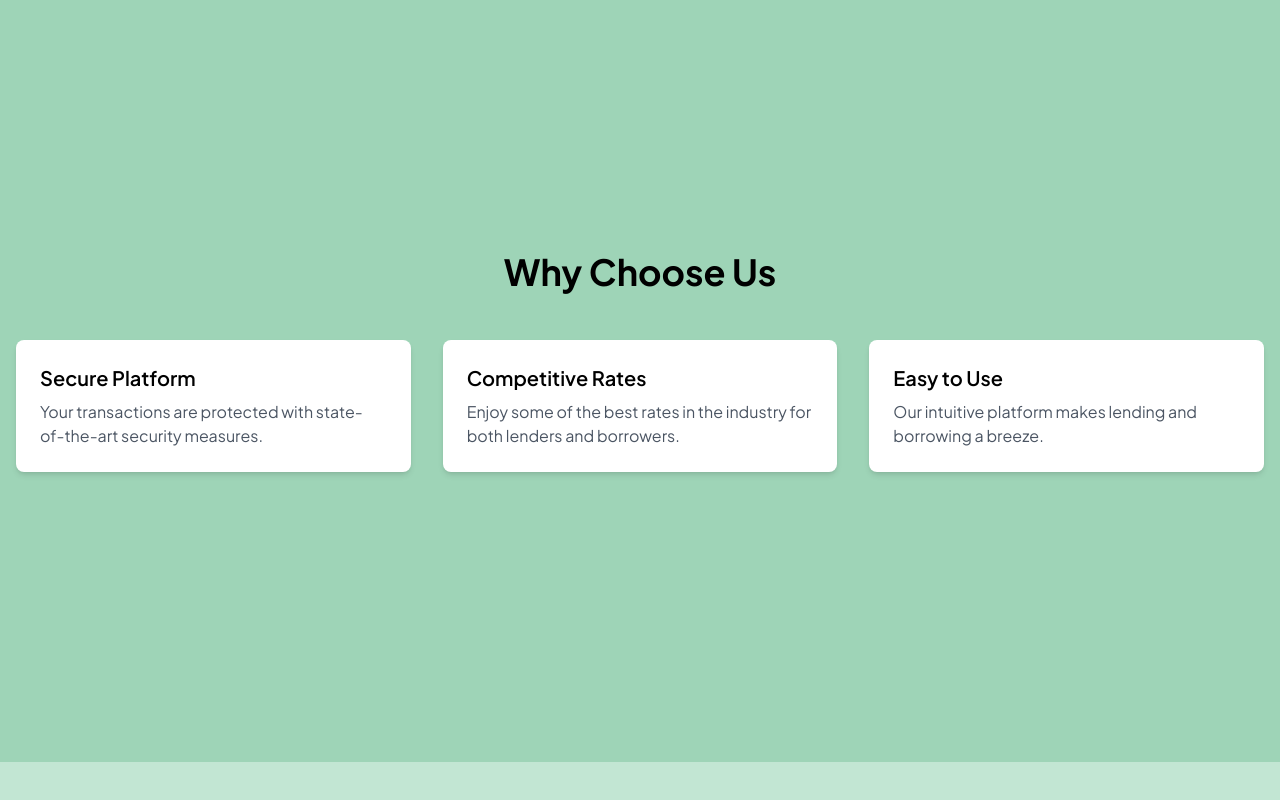
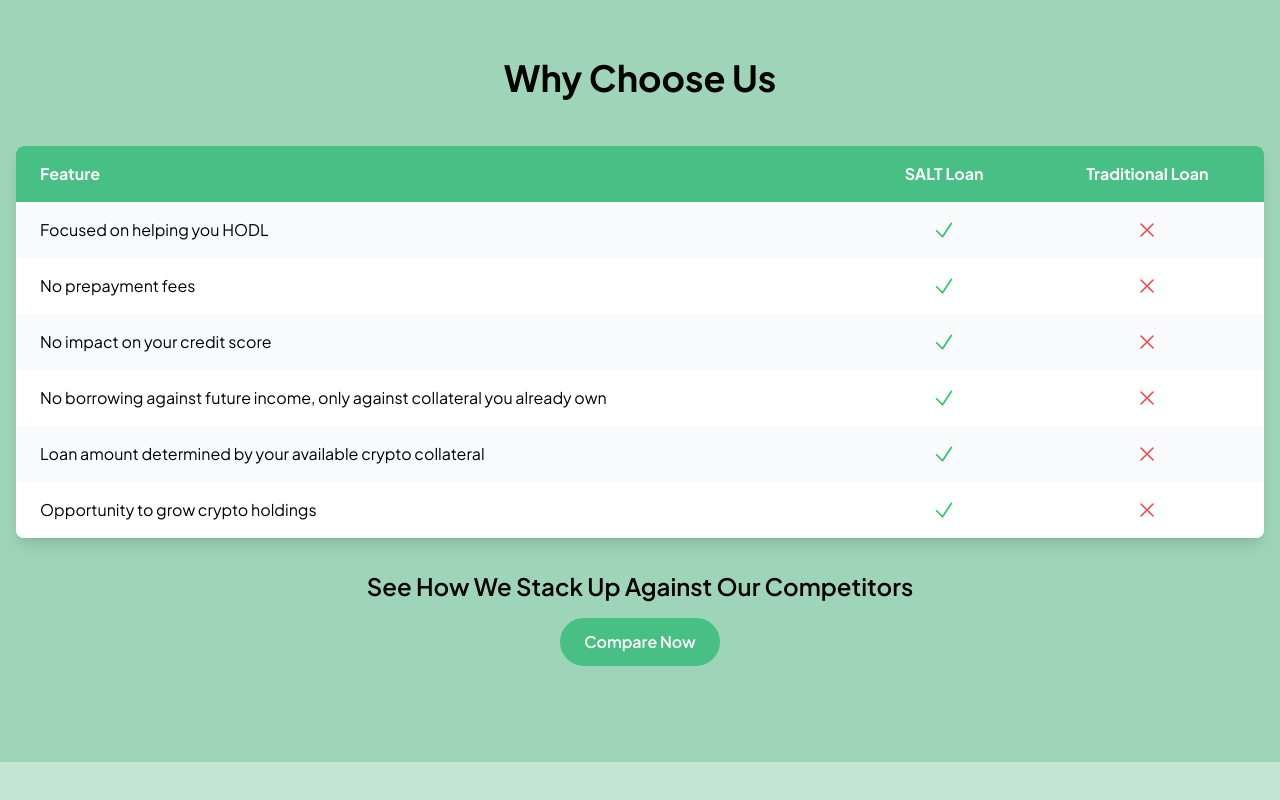
Before and after one commit to veermshah/MicroVault, a React (Vite) app in the folder frontend/: page / in a window 1280 px wide. Shown: the part 1712-2512 px from the top of the page. Built offline with nearby package versions, Linux system fonts and the light colour scheme; the HTML template or start-up script is replaced by a standard one.

Commit message:
whychooseus chart

```diff
--- a/frontend/package.json
+++ b/frontend/package.json
@@ -10,6 +10,9 @@
     "preview": "vite preview"
   },
   "dependencies": {
+    "@heroicons/react": "^2.1.5",
+    "install": "^0.13.0",
+    "npm": "^10.9.0",
     "react": "^18.3.1",
     "react-dom": "^18.3.1",
     "react-router-dom": "^6.27.0"
--- a/frontend/src/components/whyChooseUs.jsx
+++ b/frontend/src/components/whyChooseUs.jsx
@@ -1,21 +1,59 @@
 import React from 'react';
+import { CheckIcon, XMarkIcon } from '@heroicons/react/24/solid';
 
 const WhyChooseUs = () => {
+  const comparisonData = [
+    { feature: "Focused on helping you HODL", us: true, traditional: false },
+    { feature: "No prepayment fees", us: true, traditional: false },
+    { feature: "No impact on your credit score", us: true, traditional: false },
+    { feature: "No borrowing against future income, only against collateral you already own", us: true, traditional: false },
+    { feature: "Loan amount determined by your available crypto collateral", us: true, traditional: false },
+    { feature: "Opportunity to grow crypto holdings", us: true, traditional: false },
+  ];
+
   return (
-    <section className="bg-[#9ed4b7] min-h-screen flex items-center">
+    <section className="bg-[#9ed4b7] min-h-screen flex items-center py-16">
       <div className="container mx-auto px-4">
         <h2 className="text-4xl font-bold text-center mb-12 text-black">Why Choose Us</h2>
-        <div className="grid grid-cols-1 md:grid-cols-3 gap-8">
-          {[
-            { title: "Secure Platform", description: "Your transactions are protected with state-of-the-art security measures." },
-            { title: "Competitive Rates", description: "Enjoy some of the best rates in the industry for both lenders and borrowers." },
-            { title: "Easy to Use", description: "Our intuitive platform makes lending and borrowing a breeze." }
-          ].map((feature, index) => (
-            <div key={index} className="bg-white p-6 rounded-lg shadow-md">
-              <h3 className="text-xl font-semibold mb-2 text-black">{feature.title}</h3>
-              <p className="text-gray-600">{feature.description}</p>
-            </div>
-          ))}
+        <div className="bg-white rounded-lg shadow-lg overflow-hidden">
+          <table className="w-full">
+            <thead>
+              <tr className="bg-[#48BF84] text-white">
+                <th className="py-4 px-6 text-left">Feature</th>
+                <th className="py-4 px-6 text-center">SALT Loan</th>
+                <th className="py-4 px-6 text-center">Traditional Loan</th>
+              </tr>
+            </thead>
+            <tbody>
+              {comparisonData.map((item, index) => (
+                <tr key={index} className={index % 2 === 0 ? 'bg-gray-50' : 'bg-white'}>
+                  <td className="py-4 px-6">{item.feature}</td>
+                  <td className="py-4 px-6 text-center">
+                    {item.us ? (
+                      <CheckIcon className="h-6 w-6 text-green-500 mx-auto" />
+                    ) : (
+                      <XMarkIcon className="h-6 w-6 text-red-500 mx-auto" />
+                    )}
+                  </td>
+                  <td className="py-4 px-6 text-center">
+                    {item.traditional ? (
+                      <CheckIcon className="h-6 w-6 text-green-500 mx-auto" />
+                    ) : (
+                      <XMarkIcon className="h-6 w-6 text-red-500 mx-auto" />
+                    )}
+                  </td>
+                </tr>
+              ))}
+            </tbody>
+          </table>
+        </div>
+        <div className="text-center mt-8">
+          <h3 className="text-2xl font-semibold text-black mb-4">
+            See How We Stack Up Against Our Competitors
+          </h3>
+          <button className="bg-[#48BF84] text-white px-6 py-3 rounded-full font-semibold hover:bg-[#3da46f] transition duration-300">
+            Compare Now
+          </button>
         </div>
       </div>
     </section>
```
Also changed, not shown: 1 other file (tests, documents, lock files or other folders).
